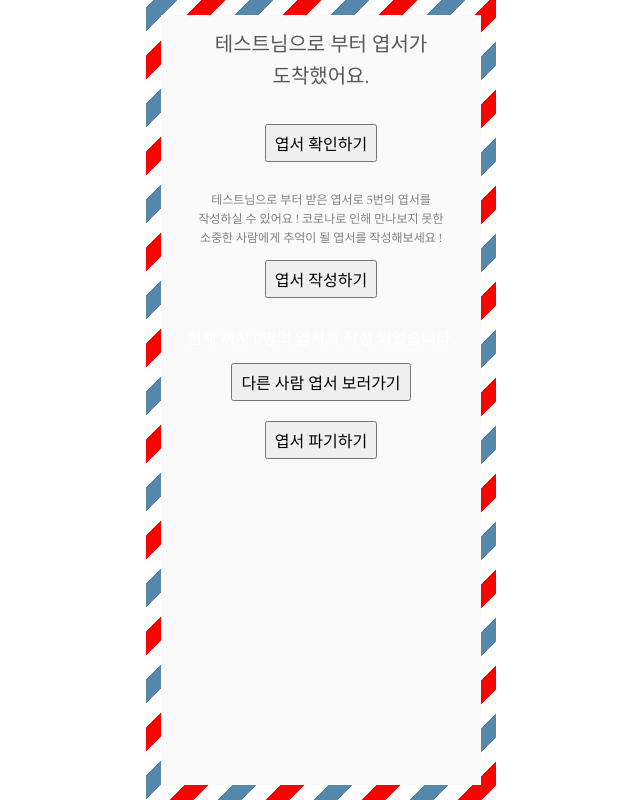
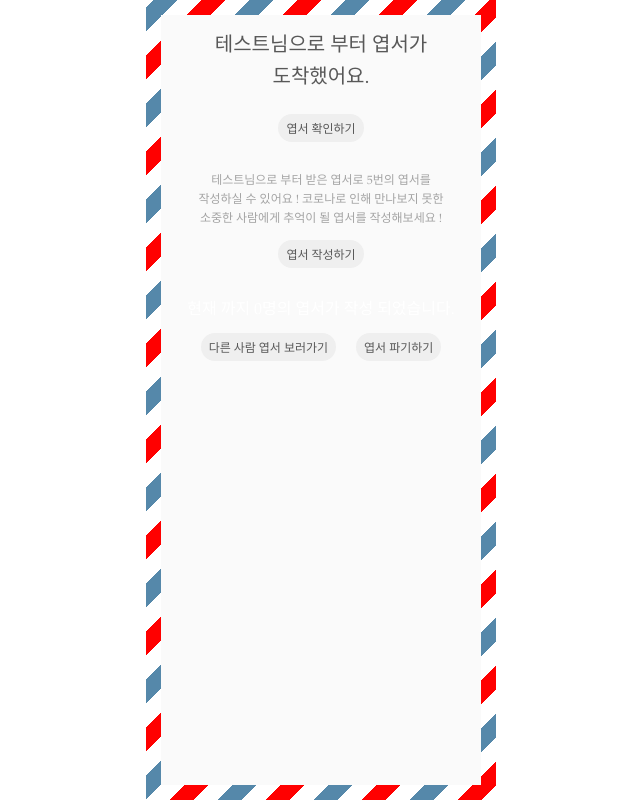
Before and after one commit to CodeSoom/project-react-3-2Zero1, a React app: page /project-react-3-2Zero1/ in a window 1280 px wide. Shown: the whole page, without its empty margins (319-959 px from the left). Built offline with nearby package versions, Linux system fonts and the light colour scheme; no server answers.

Commit message:
Update Button.js to Button.jsx and change to use Button css module
- removed redundant button css in each page
- changed to use Button css module
- updated Button style

```diff
--- a/src/container/EntranceContainer.jsx
+++ b/src/container/EntranceContainer.jsx
@@ -17,6 +17,8 @@ import {
   loadEntrance,
 } from '../state/slice';
 
+import Button from '../style/Button';
+
 const Wrapper = styled.div(() => ({
   textAlign: 'center',
 }));
@@ -24,12 +26,6 @@ const Wrapper = styled.div(() => ({
 const Title = styled.div(() => ({
   fontSize: '20px',
   color: '#585858',
-}));
-
-const Button = styled.button(() => ({
-  fontSize: '16px',
-  margin: '10px',
-  padding: '5px 8px',
 }));
 
 export default function EntranceContainer({
--- a/src/presentational/EntranceCheckForm.jsx
+++ b/src/presentational/EntranceCheckForm.jsx
@@ -4,15 +4,17 @@ import styled from '@emotion/styled';
 
 import InputPart from './InputPart';
 
+import Button from '../style/Button';
+
 const Wrapper = styled.div(() => ({
-  margin: '20px 0',
+  margin: '10px 0',
 }));
 
-const Button = styled.button(() => ({
-  fontSize: '16px',
-  margin: '10px',
-  padding: '5px 8px',
-}));
+// const Button = styled.button(() => ({
+//   fontSize: '16px',
+//   margin: '10px',
+//   padding: '5px 8px',
+// }));
 
 const Information = styled.p(() => ({
   margin: '0 15px',
--- a/src/presentational/EntranceWritePostcard.jsx
+++ b/src/presentational/EntranceWritePostcard.jsx
@@ -1,21 +1,17 @@
 import React from 'react';
 
 import styled from '@emotion/styled';
+
+import Button from '../style/Button';
 
 const Wrapper = styled.div(() => ({
   margin: '20px 0',
 }));
 
-const Button = styled.button(() => ({
-  fontSize: '16px',
-  margin: '10px',
-  padding: '5px 8px',
-}));
-
 const Information = styled.p(() => ({
   margin: '0 15px',
   fontSize: '12px',
-  color: 'gray',
+  color: '#A4A4A4',
 }));
 
 export default function EntranceWritePostcard({
--- a/src/style/Button.js
+++ /dev/null
@@ -1,9 +0,0 @@
-import styled from '@emotion/styled';
-
-const Button = styled.button(() => ({
-  fontSize: '16px',
-  margin: '10px',
-  padding: '5px 8px',
-}));
-
-export default Button;
--- /dev/null
+++ b/src/style/Button.jsx
@@ -0,0 +1,12 @@
+import styled from '@emotion/styled';
+
+const Button = styled.button({
+  fontSize: '12px',
+  margin: '10px',
+  padding: '5px 8px',
+  border: 'none',
+  borderRadius: '15px',
+  color: '#585858',
+});
+
+export default Button;
```
